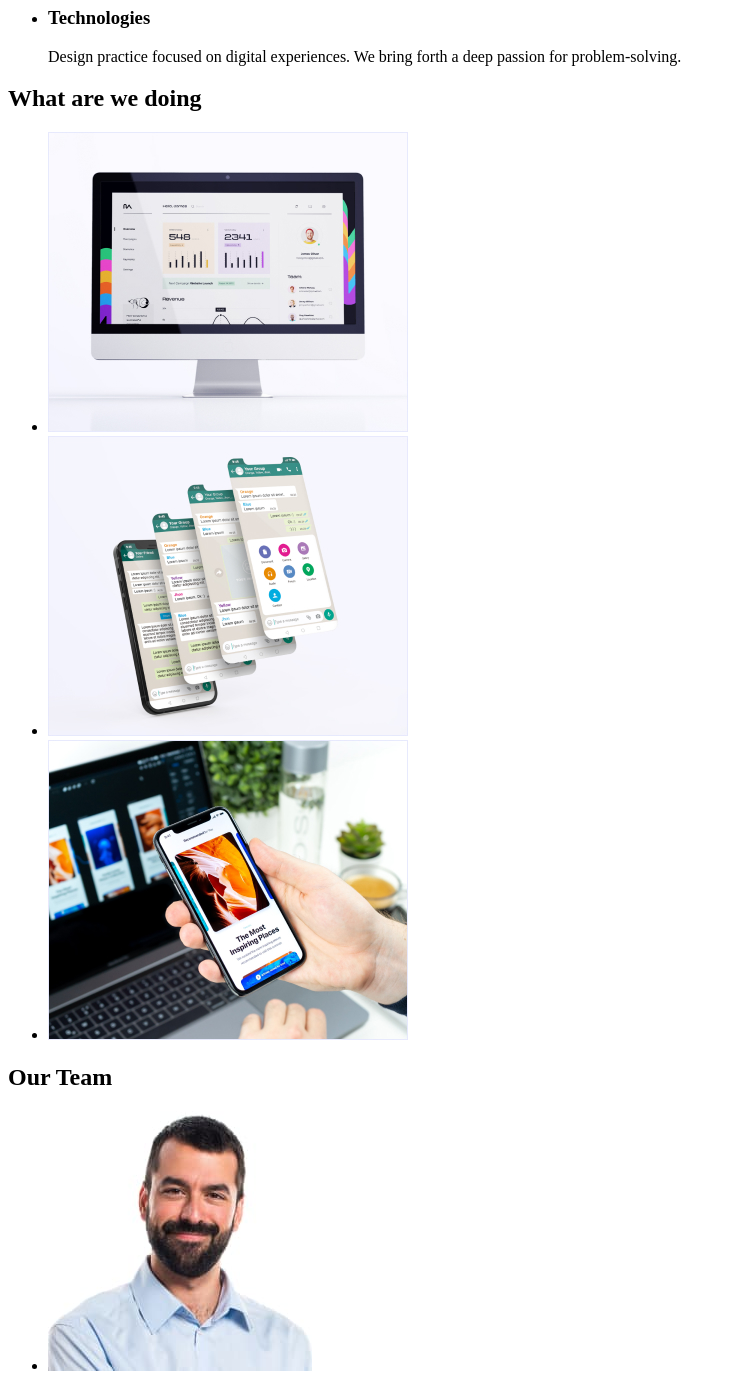
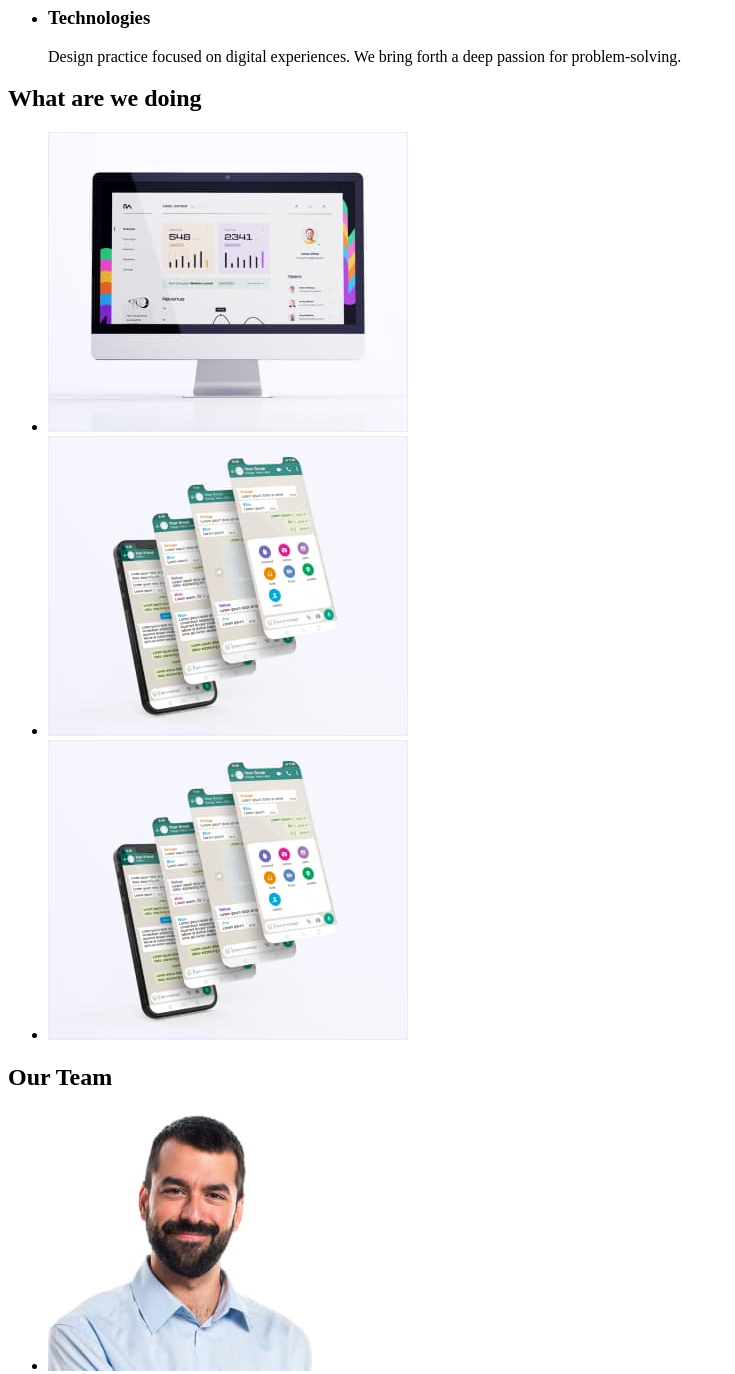
Before and after one commit to Dariia7/goit-markup-hw-01, a plain HTML site: page index.html in a window 1280 px wide. Shown: the part 480-1854 px from the top of the page, without its empty margins (0-735 px from the left). Drawn offline with Linux system fonts and the light colour scheme.

Commit message:
optimized_version

```diff
--- a/index.html
+++ b/index.html
@@ -76,13 +76,13 @@
             <h2>What are we doing</h2>
             <ul>
                 <li>
-                    <img src="./images/img1new.jpg" alt="screen" width="360" height="300" />
+                    <img src="./images/img1opt.jpg" alt="screen" width="360" height="300" />
                 </li>
                 <li>
-                    <img src="./images/img2new.jpg" alt="smartphones screens" width="360" height="300" />
+                    <img src="./images/img2opt.jpg" alt="smartphones screens" width="360" height="300" />
                 </li>
                 <li>
-                    <img src="./images/img3new.jpg" alt="laptop and smartphone" width="360" height="300" />
+                    <img src="./images/img2opt.jpg" alt="laptop and smartphone" width="360" height="300" />
                 </li>
             </ul>
 
@@ -103,12 +103,12 @@
                     <p>Frontend Developer</p>
                 </li>
                 <li>
-                    <img src="./images/img-camilanew.jpg" alt="Camila Garcia" width="264" height="260"/>
+                    <img src="./images/img-camilaopt.jpg" alt="Camila Garcia" width="264" height="260"/>
                     <h3>Camila Garcia</h3>
                     <p>Marketing</p>
                 </li>
                 <li>
-                    <img src="./images/img-danielnew.jpg" alt="Daniel Wilson" width="264" height="260"/>
+                    <img src="./images/img-danielopt.jpg" alt="Daniel Wilson" width="264" height="260"/>
                     <h3>Daniel Wilson</h3>
                     <p>UI Designer</p>
                 </li>
```
Also changed, not shown: images/img-camila.jpg (deleted), images/img-camilanew.jpg (deleted), images/img-camilaopt.jpg (added), images/img-daniel.jpg (deleted), images/img-danielnew.jpg (deleted), images/img-danielopt.jpg (added), images/img1.jpg (deleted), images/img1new.jpg (deleted), images/img1opt.jpg (added), images/img2.jpg (deleted), images/img2new.jpg (deleted), images/img2opt.jpg (added), images/img3.jpg (deleted), images/img3new.jpg (deleted), 1 more files.
